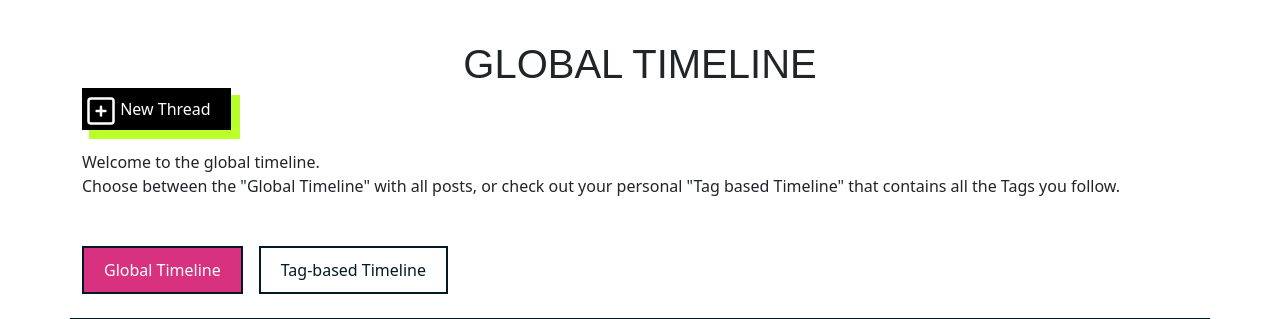
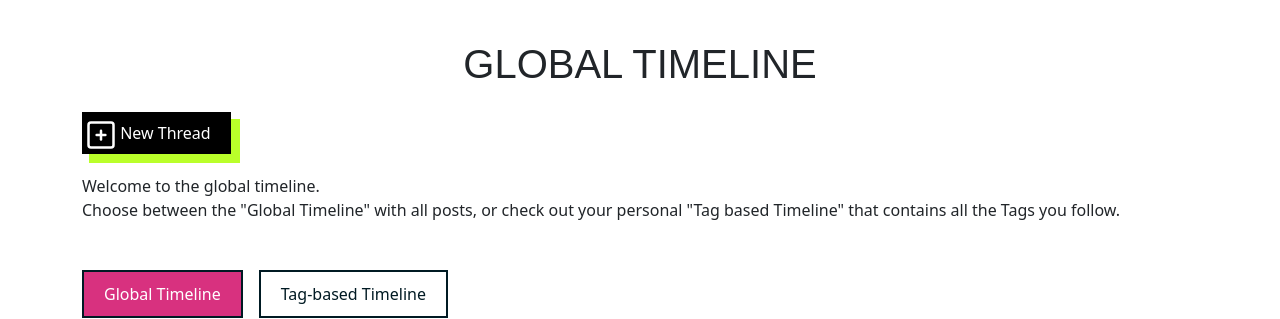
Before and after one commit to DasUnicorn/WordWeave, a Django app: page / in a window 1280 px wide. Shown: the part 56-375 px from the top of the page. Run offline with Django 4.2, Linux system fonts and the light colour scheme; a user stored in the database is signed in; data comes from the database, SQL or seed files in the repository; parts of the project's set-up code (start-up, migrations or seed data) failed here and were passed over; some web fonts are replaced.

Commit message:
feat: update styling by adding more padding to h1 elements

```diff
--- a/weave_manager/templates/index.html
+++ b/weave_manager/templates/index.html
@@ -17,7 +17,7 @@
 </div>
 {% endif %}
 <div class="container-lg py-3">
-    <h1 class="pt-4 text-center text-uppercase">Global Timeline</h1>
+    <h1 class="py-4 text-center text-uppercase">Global Timeline</h1>
     {% if request.user.is_authenticated %}
     <a href={% url 'create_thread' %} class="neon-button ps-1"><img src="{% static 'img/icons/add.svg' %}" alt="" class="icon"> New Thread</a>
     <p class="py-4">Welcome to the global timeline.<br>Choose between the "Global Timeline" with all posts, or check out your personal "Tag based Timeline" that contains all the Tags you follow.</p>
--- a/weave_manager/templates/timeline.html
+++ b/weave_manager/templates/timeline.html
@@ -3,7 +3,7 @@
 {% block content %}
 <!-- index.html content starts here -->
 <div class="container-lg py-3">
-    <h1 class="pt-4 text-center text-uppercase">Your Personal Timeline</h1>
+    <h1 class="py-4 text-center text-uppercase">Your Personal Timeline</h1>
     <a href={% url 'create_thread' %} class="neon-button ps-1"><img src="{% static 'img/icons/add.svg' %}" alt="" class="icon"> New Thread</a>
     <p class="py-4">Welcome to your personal timeline.<br>Choose between the "Global Timeline" with all posts, or check out your personal "Tag based Timeline" that contains all the Tags you follow.</p>
     <div class="d-flex md-rows">
```
